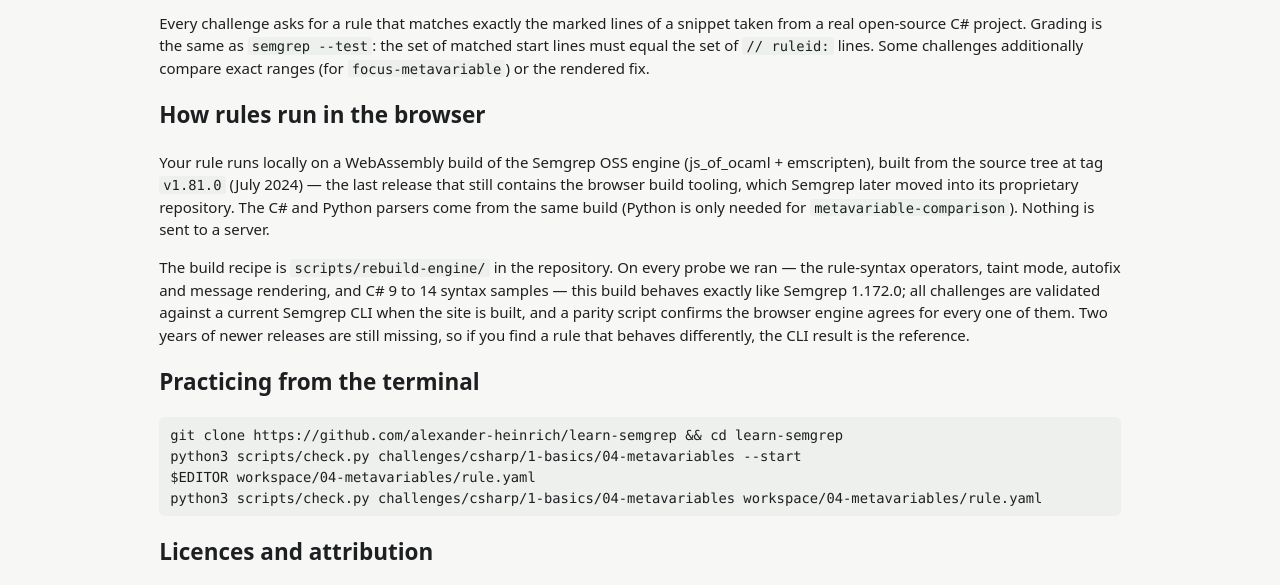
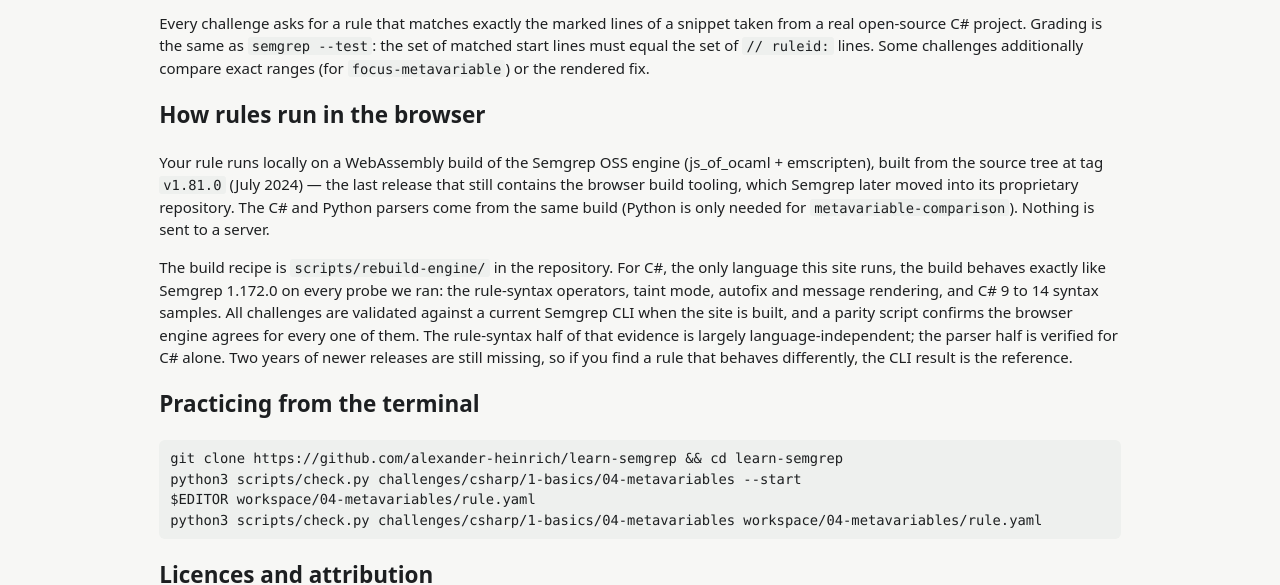
Before and after one commit to alexander-heinrich/semgrep-dojo, a website: page docs/about.html in a window 1280 px wide. Shown: the part 203-788 px from the top of the page. Drawn offline with Linux system fonts and the light colour scheme.

Commit message:
Scope the equivalence claim to C# and give the engine its own rule runner
Every suite in this repository runs on C#, the only language the site exposes.
The About page, README, rebuild notes and spike findings now say so, and say
which half of the evidence transfers: the rule-syntax probes exercise
language-independent engine code, the syntax probes cover one grammar and its
translation and transfer to no other language.

scripts/run_rule.mjs runs one rule file against one target through the vendored
engine and prints JSON. It replaces the ad-hoc mode that lived inside the parity
script, which had dragged the dojo's grader into the probe suite. The probes now
call the runner directly, so the engine side (loader, runner, semantics suite,
probes) no longer depends on any dojo code. Verified: probes 60/60, parity 33/33,
semantics 67/67.

```diff
--- a/docs/about.html
+++ b/docs/about.html
@@ -27,11 +27,12 @@
      source tree at tag <code>v1.81.0</code> (July 2024) — the last release that still contains the browser build tooling,
      which Semgrep later moved into its proprietary repository. The C# and Python parsers come from the same build (Python
      is only needed for <code>metavariable-comparison</code>). Nothing is sent to a server.</p>
-  <p>The build recipe is <code>scripts/rebuild-engine/</code> in the repository. On every probe we ran — the rule-syntax
-     operators, taint mode, autofix and message rendering, and C# 9 to 14 syntax samples — this build behaves exactly like
-     Semgrep 1.172.0; all challenges are validated against a current Semgrep CLI when the site is built, and a parity script
-     confirms the browser engine agrees for every one of them. Two years of newer releases are still missing, so if you find a
-     rule that behaves differently, the CLI result is the reference.</p>
+  <p>The build recipe is <code>scripts/rebuild-engine/</code> in the repository. For C#, the only language this site runs, the
+     build behaves exactly like Semgrep 1.172.0 on every probe we ran: the rule-syntax operators, taint mode, autofix and
+     message rendering, and C# 9 to 14 syntax samples. All challenges are validated against a current Semgrep CLI when the
+     site is built, and a parity script confirms the browser engine agrees for every one of them. The rule-syntax half of that
+     evidence is largely language-independent; the parser half is verified for C# alone. Two years of newer releases are still
+     missing, so if you find a rule that behaves differently, the CLI result is the reference.</p>
 
   <h2>Practicing from the terminal</h2>
   <pre>git clone https://github.com/alexander-heinrich/learn-semgrep && cd learn-semgrep
```
Also changed, not shown: scripts/wasm_parity.mjs (+3 -12 lines), README.md.
